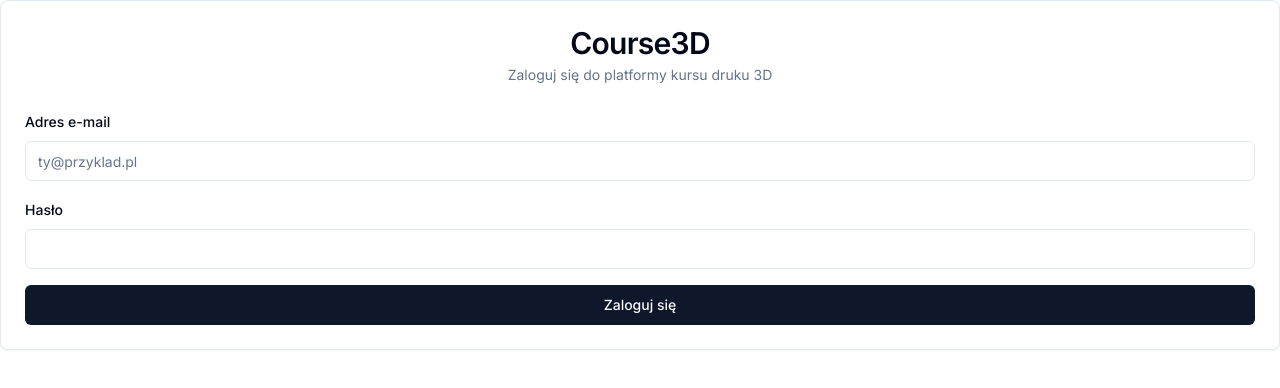
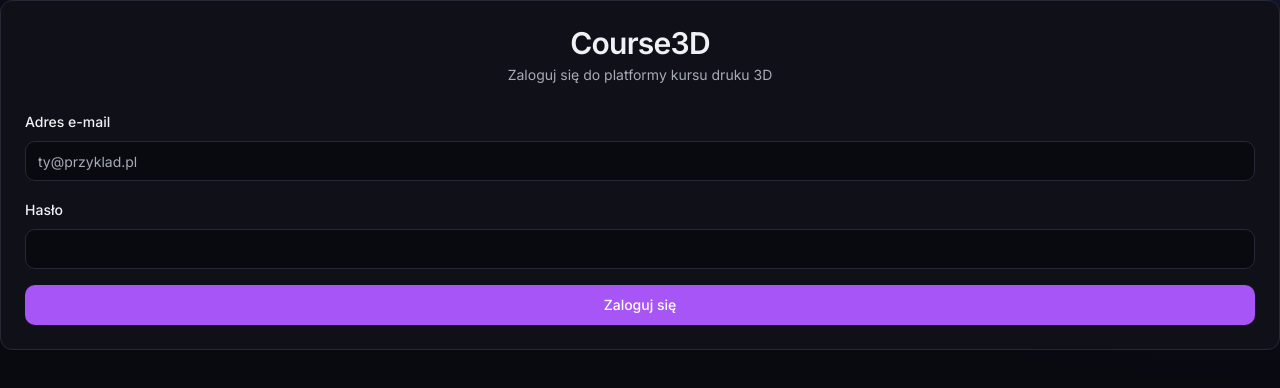
Before and after one commit to FabianOlczakk/Course3D, a Next.js app: page /login in a window 1280 px wide. Shown: the top 388 px of the page. Built offline with nearby package versions, Linux system fonts and the light colour scheme.

Commit message:
wip: dark mode globals, tailwind theme, textarea component

```diff
--- a/src/app/globals.css
+++ b/src/app/globals.css
@@ -4,48 +4,61 @@
 
 @layer base {
   :root {
-    --background: 0 0% 100%;
-    --foreground: 222.2 84% 4.9%;
-    --card: 0 0% 100%;
-    --card-foreground: 222.2 84% 4.9%;
-    --popover: 0 0% 100%;
-    --popover-foreground: 222.2 84% 4.9%;
-    --primary: 222.2 47.4% 11.2%;
-    --primary-foreground: 210 40% 98%;
-    --secondary: 210 40% 96.1%;
-    --secondary-foreground: 222.2 47.4% 11.2%;
-    --muted: 210 40% 96.1%;
-    --muted-foreground: 215.4 16.3% 46.9%;
-    --accent: 210 40% 96.1%;
-    --accent-foreground: 222.2 47.4% 11.2%;
-    --destructive: 0 84.2% 60.2%;
-    --destructive-foreground: 210 40% 98%;
-    --border: 214.3 31.8% 91.4%;
-    --input: 214.3 31.8% 91.4%;
-    --ring: 222.2 84% 4.9%;
-    --radius: 0.5rem;
+    /* Course3D dark design tokens */
+    --bg-base: #0a0a0f;
+    --bg-card: #111118;
+    --bg-elevated: #1a1a24;
+    --border-subtle: rgba(255, 255, 255, 0.06);
+    --border-glow: rgba(139, 92, 246, 0.4);
+    --accent: #a855f7;
+    --accent-glow: rgba(168, 85, 247, 0.25);
+    --text-primary: #f1f0f5;
+    --text-secondary: #9ca3b0;
+    --text-muted: #6b7280;
+
+    /* shadcn HSL tokens mapped onto the dark glow palette */
+    --background: 240 27% 5%;
+    --foreground: 260 20% 95%;
+    --card: 240 22% 8%;
+    --card-foreground: 260 20% 95%;
+    --popover: 240 24% 11%;
+    --popover-foreground: 260 20% 95%;
+    --primary: 271 91% 65%;
+    --primary-foreground: 0 0% 100%;
+    --secondary: 240 22% 14%;
+    --secondary-foreground: 260 20% 95%;
+    --muted: 240 18% 16%;
+    --muted-foreground: 220 9% 68%;
+    --accent: 271 91% 65%;
+    --accent-foreground: 0 0% 100%;
+    --destructive: 0 72% 51%;
+    --destructive-foreground: 0 0% 100%;
+    --border: 240 15% 18%;
+    --input: 240 15% 18%;
+    --ring: 271 91% 65%;
+    --radius: 0.75rem;
   }
 
   .dark {
-    --background: 222.2 84% 4.9%;
-    --foreground: 210 40% 98%;
-    --card: 222.2 84% 4.9%;
-    --card-foreground: 210 40% 98%;
-    --popover: 222.2 84% 4.9%;
-    --popover-foreground: 210 40% 98%;
-    --primary: 210 40% 98%;
-    --primary-foreground: 222.2 47.4% 11.2%;
-    --secondary: 217.2 32.6% 17.5%;
-    --secondary-foreground: 210 40% 98%;
-    --muted: 217.2 32.6% 17.5%;
-    --muted-foreground: 215 20.2% 65.1%;
-    --accent: 217.2 32.6% 17.5%;
-    --accent-foreground: 210 40% 98%;
-    --destructive: 0 62.8% 30.6%;
-    --destructive-foreground: 210 40% 98%;
-    --border: 217.2 32.6% 17.5%;
-    --input: 217.2 32.6% 17.5%;
-    --ring: 212.7 26.8% 83.9%;
+    --background: 240 27% 5%;
+    --foreground: 260 20% 95%;
+    --card: 240 22% 8%;
+    --card-foreground: 260 20% 95%;
+    --popover: 240 24% 11%;
+    --popover-foreground: 260 20% 95%;
+    --primary: 271 91% 65%;
+    --primary-foreground: 0 0% 100%;
+    --secondary: 240 22% 14%;
+    --secondary-foreground: 260 20% 95%;
+    --muted: 240 18% 16%;
+    --muted-foreground: 220 9% 68%;
+    --accent: 271 91% 65%;
+    --accent-foreground: 0 0% 100%;
+    --destructive: 0 72% 51%;
+    --destructive-foreground: 0 0% 100%;
+    --border: 240 15% 18%;
+    --input: 240 15% 18%;
+    --ring: 271 91% 65%;
   }
 }
 
@@ -55,5 +68,167 @@
   }
   body {
     @apply bg-background text-foreground;
+    background-image:
+      radial-gradient(
+        ellipse 80% 50% at 50% -20%,
+        rgba(124, 58, 237, 0.12),
+        transparent
+      ),
+      radial-gradient(
+        ellipse 60% 50% at 100% 0%,
+        rgba(59, 130, 246, 0.08),
+        transparent
+      );
+    background-attachment: fixed;
+    min-height: 100vh;
   }
 }
+
+@layer components {
+  .glow-card {
+    background: var(--bg-card);
+    border: 1px solid var(--border-subtle);
+    border-radius: var(--radius);
+    box-shadow:
+      0 0 0 1px rgba(139, 92, 246, 0.1),
+      0 4px 24px rgba(0, 0, 0, 0.4);
+    transition:
+      box-shadow 0.2s ease,
+      transform 0.2s ease;
+  }
+  .glow-card:hover {
+    box-shadow:
+      0 0 0 1px rgba(139, 92, 246, 0.35),
+      0 0 20px rgba(139, 92, 246, 0.15),
+      0 8px 32px rgba(0, 0, 0, 0.5);
+  }
+
+  .glow-border {
+    position: relative;
+  }
+  .glow-border::before {
+    content: "";
+    position: absolute;
+    inset: -1px;
+    border-radius: inherit;
+    padding: 1px;
+    background: linear-gradient(
+      135deg,
+      rgba(139, 92, 246, 0.5),
+      rgba(59, 130, 246, 0.3),
+      transparent
+    );
+    -webkit-mask:
+      linear-gradient(#fff 0 0) content-box,
+      linear-gradient(#fff 0 0);
+    mask:
+      linear-gradient(#fff 0 0) content-box,
+      linear-gradient(#fff 0 0);
+    -webkit-mask-composite: xor;
+    mask-composite: exclude;
+    pointer-events: none;
+  }
+
+  .glow-btn {
+    background: linear-gradient(135deg, #7c3aed, #6d28d9);
+    box-shadow: 0 0 20px rgba(124, 58, 237, 0.4);
+    transition: box-shadow 0.2s ease;
+  }
+  .glow-btn:hover {
+    box-shadow: 0 0 30px rgba(124, 58, 237, 0.6);
+  }
+
+  .glow-icon-btn {
+    position: relative;
+    display: flex;
+    height: 2.25rem;
+    width: 2.25rem;
+    align-items: center;
+    justify-content: center;
+    border-radius: 0.5rem;
+    color: var(--text-secondary);
+    transition: all 0.2s ease;
+    border: 1px solid var(--border-subtle);
+    background: var(--bg-elevated);
+  }
+  .glow-icon-btn:hover {
+    color: var(--text-primary);
+    box-shadow: 0 0 16px rgba(139, 92, 246, 0.25);
+    border-color: var(--border-glow);
+  }
+}
+
+@layer utilities {
+  .skeleton-dark {
+    background: linear-gradient(
+      90deg,
+      var(--bg-elevated) 0%,
+      rgba(124, 58, 237, 0.08) 50%,
+      var(--bg-elevated) 100%
+    );
+    background-size: 200% 100%;
+    animation: skeleton-shimmer 1.5s ease-in-out infinite;
+  }
+  @keyframes skeleton-shimmer {
+    0% {
+      background-position: 200% 0;
+    }
+    100% {
+      background-position: -200% 0;
+    }
+  }
+}
+
+/* Rich-text content rendered from lesson contentJson */
+.lesson-content h1 {
+  font-size: 1.5rem;
+  font-weight: 700;
+  margin: 1rem 0 0.5rem;
+  color: var(--text-primary);
+}
+.lesson-content h2 {
+  font-size: 1.25rem;
+  font-weight: 700;
+  margin: 1rem 0 0.5rem;
+  color: var(--text-primary);
+}
+.lesson-content h3 {
+  font-size: 1.1rem;
+  font-weight: 600;
+  margin: 0.75rem 0 0.5rem;
+}
+.lesson-content p {
+  margin: 0.5rem 0;
+  line-height: 1.7;
+  color: var(--text-secondary);
+}
+.lesson-content ul,
+.lesson-content ol {
+  margin: 0.5rem 0 0.5rem 1.25rem;
+  list-style: disc;
+  color: var(--text-secondary);
+}
+.lesson-content ol {
+  list-style: decimal;
+}
+.lesson-content li {
+  margin: 0.25rem 0;
+}
+.lesson-content a {
+  color: var(--accent);
+  text-decoration: underline;
+}
+.lesson-content img {
+  max-width: 100%;
+  border-radius: 0.5rem;
+  margin: 0.75rem 0;
+}
+.lesson-content code {
+  background: var(--bg-elevated);
+  padding: 0.1rem 0.35rem;
+  border-radius: 0.3rem;
+  font-size: 0.9em;
+}
+.lesson-content strong {
+  color: var(--text-primary);
+}
--- a/src/app/layout.tsx
+++ b/src/app/layout.tsx
@@ -16,7 +16,7 @@ export default function RootLayout({
   children: React.ReactNode;
 }) {
   return (
-    <html lang="pl">
+    <html lang="pl" className="dark">
       <body className={inter.className}>{children}</body>
     </html>
   );
--- /dev/null
+++ b/src/components/ui/textarea.tsx
@@ -0,0 +1,22 @@
+import * as React from "react";
+import { cn } from "@/lib/utils";
+
+export type TextareaProps = React.TextareaHTMLAttributes<HTMLTextAreaElement>;
+
+const Textarea = React.forwardRef<HTMLTextAreaElement, TextareaProps>(
+  ({ className, ...props }, ref) => {
+    return (
+      <textarea
+        className={cn(
+          "flex min-h-[80px] w-full rounded-md border border-input bg-bg-elevated px-3 py-2 text-sm ring-offset-background placeholder:text-text-muted focus-visible:outline-none focus-visible:ring-2 focus-visible:ring-ring focus-visible:ring-offset-2 disabled:cursor-not-allowed disabled:opacity-50",
+          className
+        )}
+        ref={ref}
+        {...props}
+      />
+    );
+  }
+);
+Textarea.displayName = "Textarea";
+
+export { Textarea };
--- a/tailwind.config.ts
+++ b/tailwind.config.ts
@@ -48,6 +48,22 @@ const config: Config = {
           DEFAULT: "hsl(var(--card))",
           foreground: "hsl(var(--card-foreground))",
         },
+        "bg-base": "var(--bg-base)",
+        "bg-card": "var(--bg-card)",
+        "bg-elevated": "var(--bg-elevated)",
+        "text-primary": "var(--text-primary)",
+        "text-secondary": "var(--text-secondary)",
+        "text-muted": "var(--text-muted)",
+        "accent-glow": "var(--accent-glow)",
+        glow: {
+          purple: "#a855f7",
+          violet: "#7c3aed",
+          blue: "#3b82f6",
+        },
+      },
+      boxShadow: {
+        glow: "0 0 20px rgba(124,58,237,0.4)",
+        "glow-lg": "0 0 30px rgba(124,58,237,0.6)",
       },
       borderRadius: {
         lg: "var(--radius)",
```
